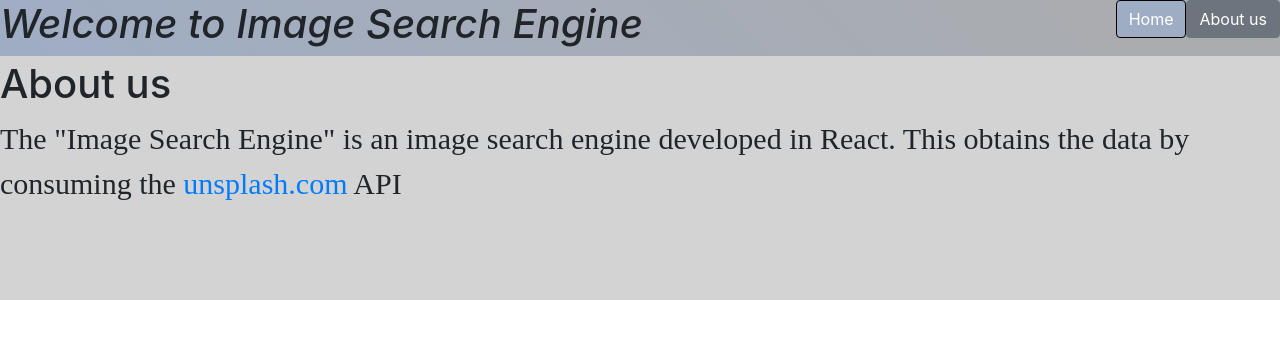
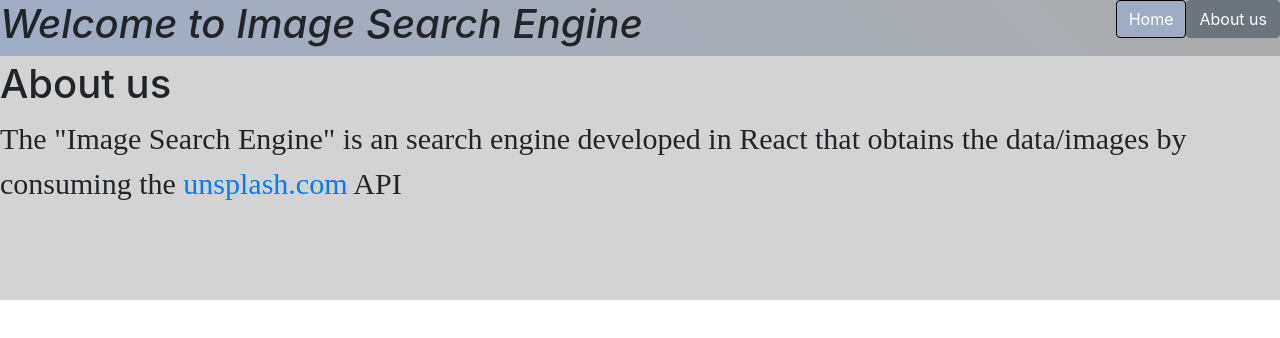
Before and after one commit to ThElement12/EvaluacionReact, a React (Create React App) app: page /about in a window 1280 px wide. Shown: the top 338 px of the page. Built offline with nearby package versions, Linux system fonts and the light colour scheme.

Commit message:
changes in the about

```diff
--- a/src/components/About.js
+++ b/src/components/About.js
@@ -5,7 +5,7 @@ export default function About() {
   return (
     <div>
       <h1>About us</h1>
-      <p>The "Image Search Engine" is an image search engine developed in React. This obtains the data by consuming the <a href="http://www.unsplash.com/developers" target="_blank" rel="noopener noreferrer">unsplash.com</a> API</p>
+      <p>The "Image Search Engine" is an search engine developed in React that obtains the data/images by consuming the <a href="http://www.unsplash.com/developers" target="_blank" rel="noopener noreferrer">unsplash.com</a> API</p>
     </div>
   )
 }
```
